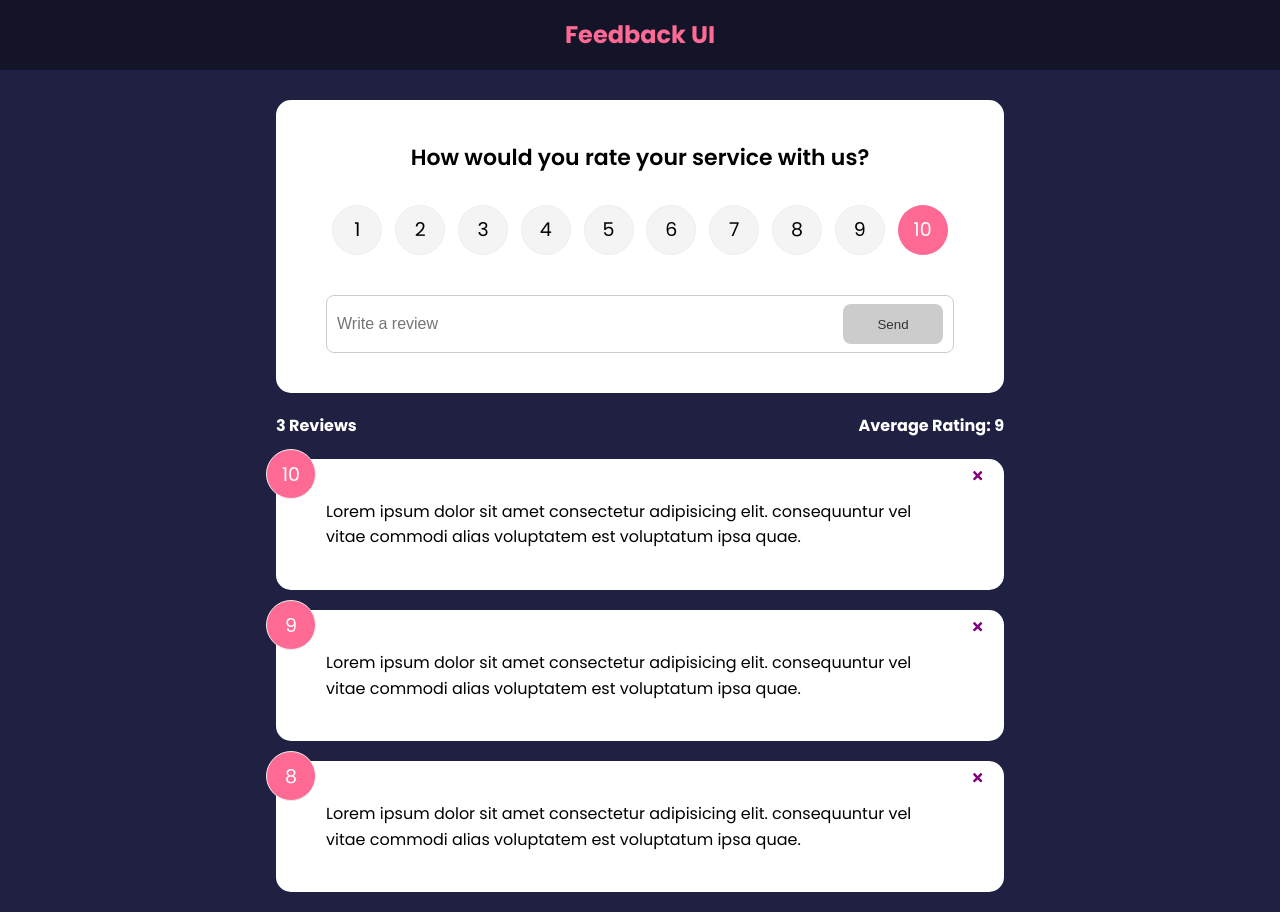
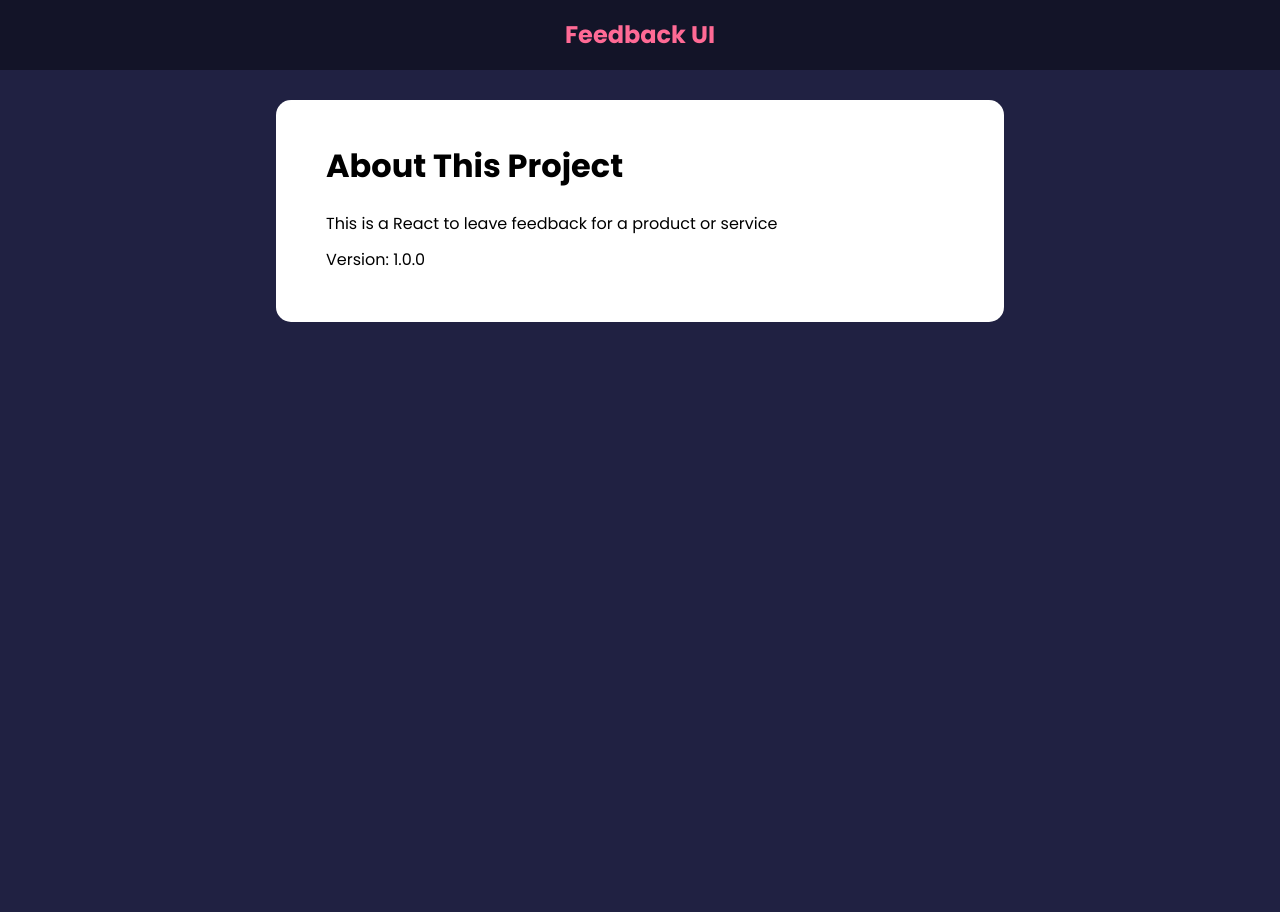
Before and after one commit to TomasGarciaDev/feedback-app, a React (Create React App) app: page /about in a window 1280 px wide. After the commit the page ends 800 px from the top, so only its background shows below. Built offline with nearby package versions, Linux system fonts and the light colour scheme.

Commit message:
Creating Routes and Upgrading Router 6

```diff
--- a/package.json
+++ b/package.json
@@ -10,6 +10,7 @@
     "react": "^18.3.1",
     "react-dom": "^18.3.1",
     "react-icons": "^5.3.0",
+    "react-router-dom": "^6.26.2",
     "react-scripts": "5.0.1",
     "uuid": "^10.0.0",
     "web-vitals": "^2.1.4"
--- a/src/App.js
+++ b/src/App.js
@@ -1,10 +1,12 @@
 import Header from "./components/Header";
+import { BrowserRouter as Router, Route, Routes } from "react-router-dom";
 import FeedbackList from "./components/FeedbackList";
 import { v4 as uuidv4 } from "uuid";
 import { useState } from "react";
 import FeedbackData from "./data/FeedbackData";
 import FeedbackStats from "./components/FeedbackStats";
 import FeedbackForm from "./components/FeedbackForm";
+import AboutPage from "./pages/AboutPage";
 
 function App() {
   const [feedback, setFeedback] = useState(FeedbackData);
@@ -21,14 +23,29 @@
   };
 
   return (
-    <>
+    <Router>
       <Header />
       <div className="container">
-        <FeedbackForm handleAdd={addFeedback} />
-        <FeedbackStats feedback={feedback} />
-        <FeedbackList feedback={feedback} handleDelete={deleteFeedback} />
+        <Routes>
+          <Route
+            exact
+            path="/"
+            element={
+              <>
+                <FeedbackForm handleAdd={addFeedback} />
+                <FeedbackStats feedback={feedback} />
+                <FeedbackList
+                  feedback={feedback}
+                  handleDelete={deleteFeedback}
+                />
+              </>
+            }
+          ></Route>
+
+          <Route path="/about" element={<AboutPage />} />
+        </Routes>
       </div>
-    </>
+    </Router>
   );
 }
 
--- /dev/null
+++ b/src/pages/AboutPage.jsx
@@ -0,0 +1,17 @@
+import Card from "../components/shared/Card";
+
+function AboutPage() {
+  return (
+    <Card>
+      <div className="about">
+        <h1>About This Project</h1>
+        <p>This is a React to leave feedback for a product or service</p>
+        <p>Version: 1.0.0</p>
+
+        <p></p>
+      </div>
+    </Card>
+  );
+}
+
+export default AboutPage;
```
Also changed, not shown: 1 other file (tests, documents, lock files or other folders).
